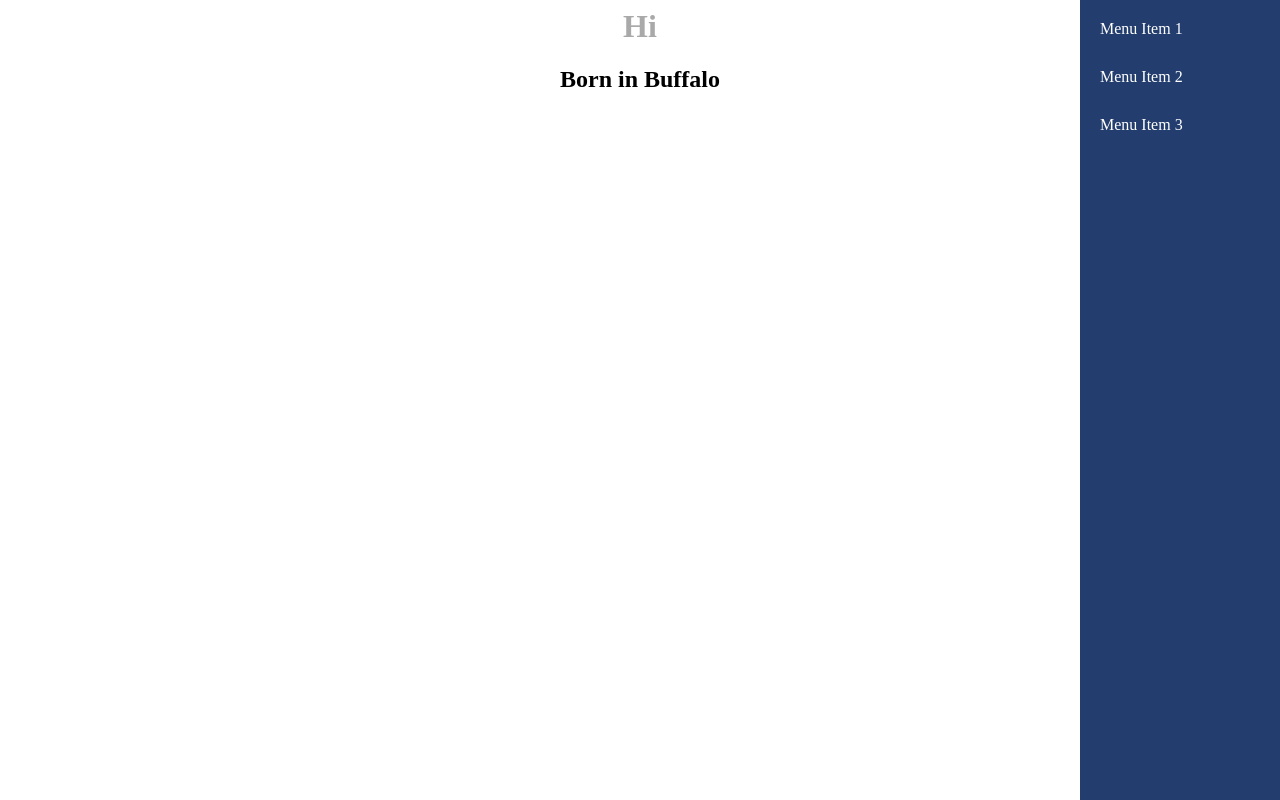
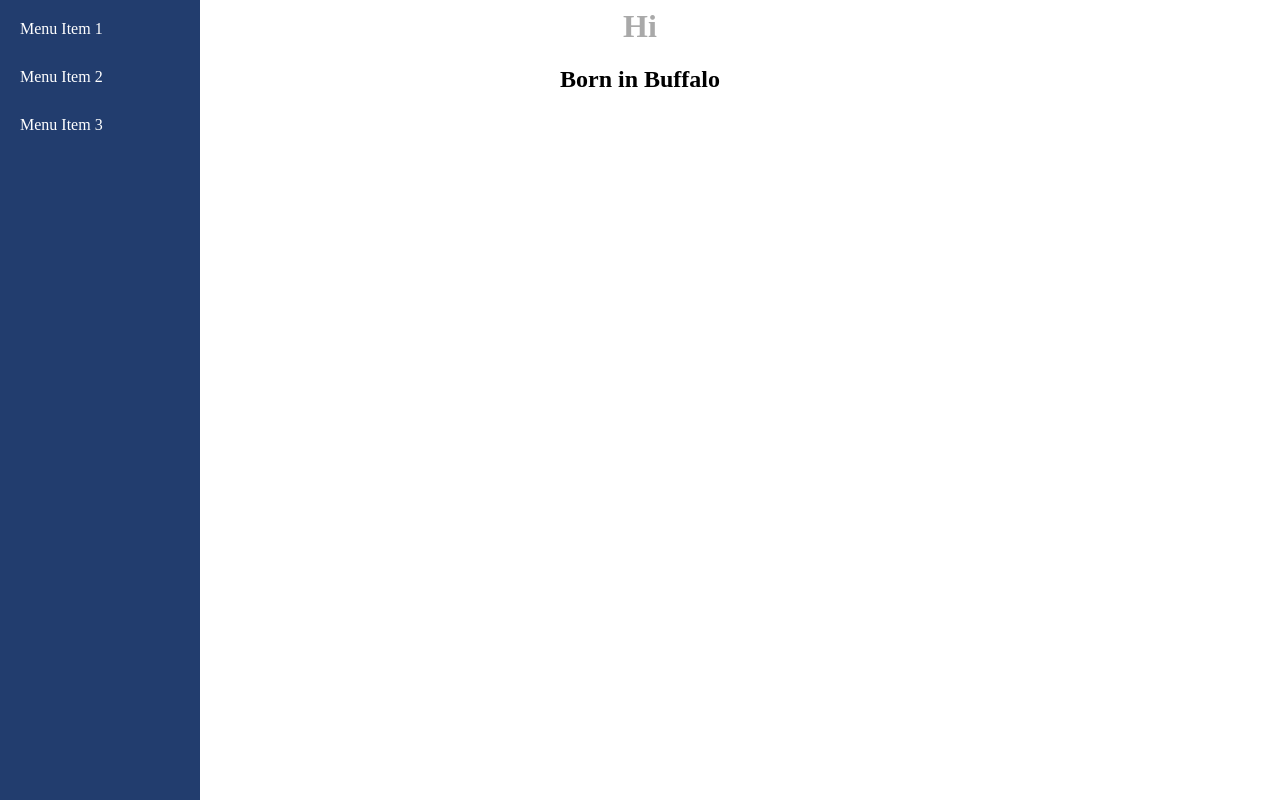
Before and after one commit to jonielena42/edu-landing-page, a plain HTML site: page index.html in a window 1280 px wide. Drawn offline with Linux system fonts and the light colour scheme.

Commit message:
Update style.css

```diff
--- a/css/style.css
+++ b/css/style.css
@@ -12,7 +12,7 @@ h2 {
 /* Add styles for the pop-out menu */
 .menu {
   position: fixed;
-  right: 0;
+  left: 0;
   top: 0;
   bottom: 0;
   width: 200px;
@@ -37,7 +37,7 @@ h2 {
 .menu-toggle {
   position: fixed;
   top: 0;
-  right: 0;
+  right: left;
   display: flex;
   align-items: center;
   background-color: white;
```
